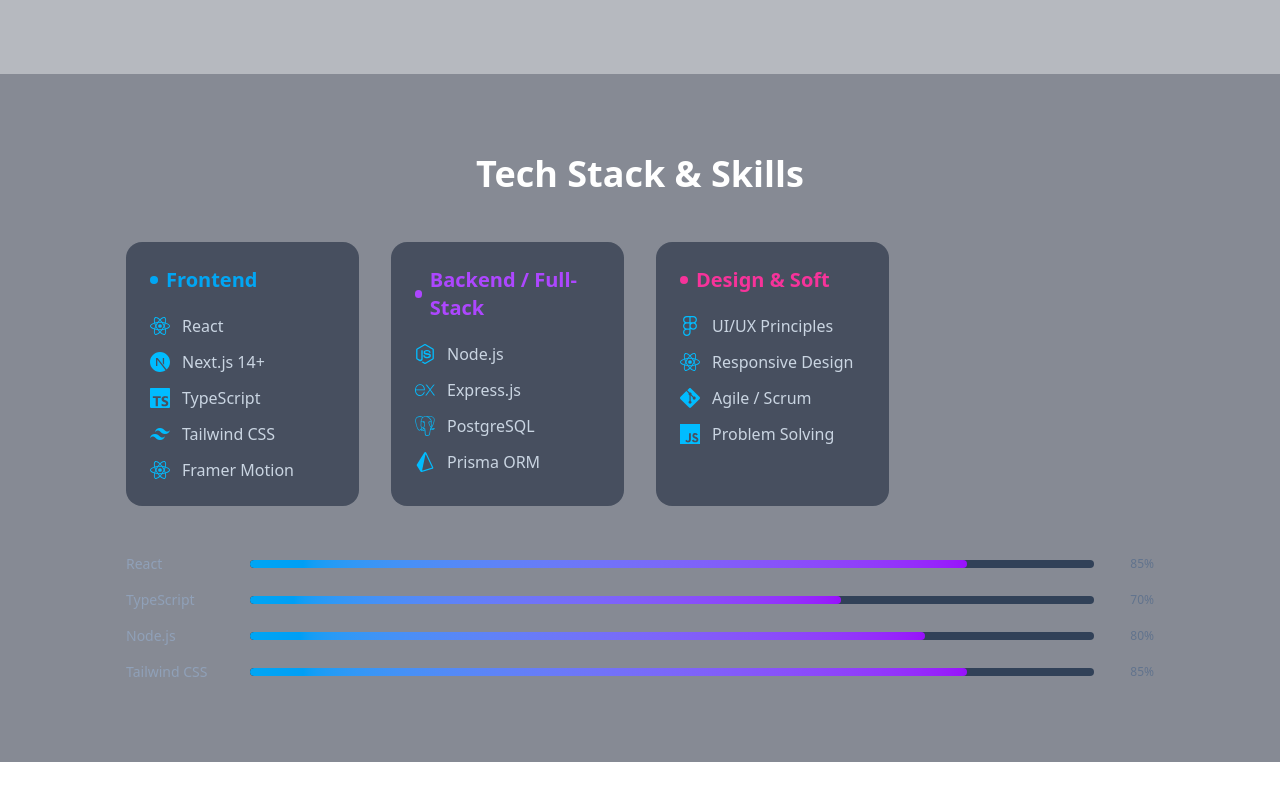
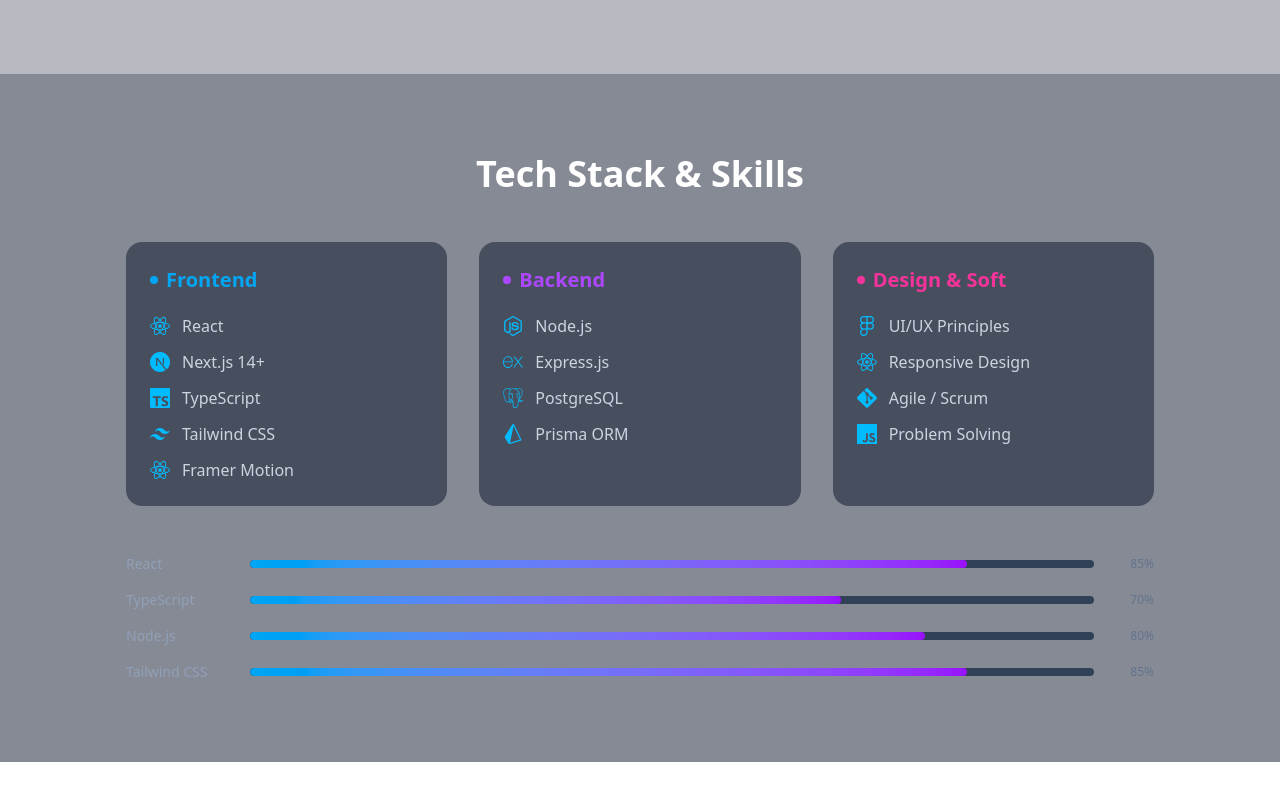
Before and after one commit to aposte7/O-portfolio-v2, a React (Vite) app: page / in a window 1280 px wide. Shown: the part 2785-3585 px from the top of the page. Built offline with nearby package versions, Linux system fonts and the light colour scheme.

Commit message:
refactor: update Backend title and adjust Skills component layout for better organization

```diff
--- a/src/components/Skills.jsx
+++ b/src/components/Skills.jsx
@@ -29,7 +29,7 @@
     ],
   },
   {
-    title: "Backend / Full-Stack",
+    title: "Backend",
     iconColor: "text-purple-500",
     skills: [
       { name: "Node.js", Icon: SiNodedotjs },
@@ -58,7 +58,7 @@
           Tech Stack & Skills
         </h2>
 
-        <div className="mx-auto grid w-lg gap-8 md:w-full md:grid-cols-2 lg:grid-cols-4">
+        <div className="mx-auto grid w-lg gap-8 md:w-full md:grid-cols-2 lg:grid-cols-3">
           {skillGroups.map((group) => (
             <div
               key={group.title}
```
